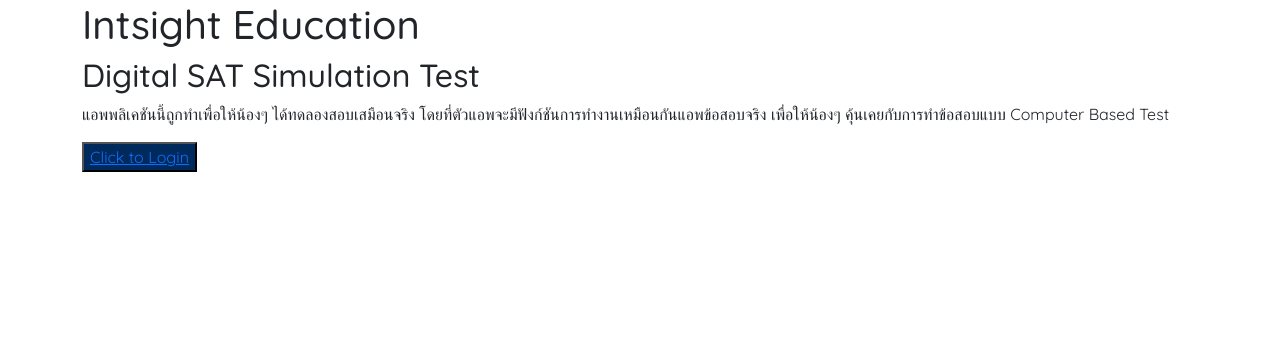
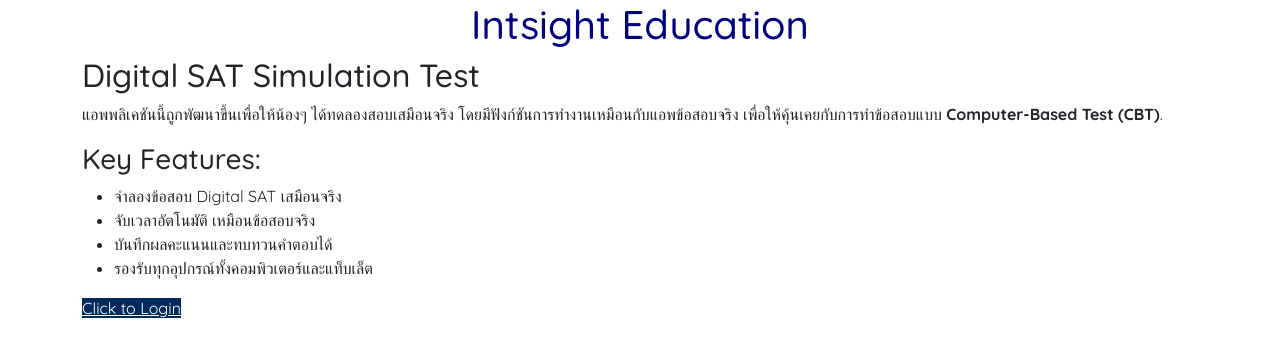
Before and after one commit to bosserz/sat-simulation-test, a Flask app: page / in a window 1280 px wide. Shown: the top 357 px of the page. Run offline with Flask 3, Linux system fonts and the light colour scheme; some web fonts are replaced.

Commit message:
edit homepage

```diff
--- a/templates/index.html
+++ b/templates/index.html
@@ -3,17 +3,35 @@
 {% block head %}
 <title>Digital SAT Mock Test</title>
 <link rel="stylesheet" href="{{ url_for('static', filename='styles.css') }}">
+<link rel="stylesheet" href="{{ url_for('static', filename='index_style.css') }}">
 {% endblock %}
 
 {% block body %}
 <div class="container">
-    <h1>Intsight Education</h1>
-    <h2>Digital SAT Simulation Test</h2>
-    <p>
-        แอพพลิเคชันนี้ถูกทำเพื่อให้น้องๆ ได้ทดลองสอบเสมือนจริง โดยที่ตัวแอพจะมีฟังก์ชันการทำงานเหมือนกันแอพข้อสอบจริง
-        เพื่อให้น้องๆ คุ้นเคยกับการทำข้อสอบแบบ Computer Based Test
-    </p>
-    <button class="btn-int">
-        <a href="{{ url_for('login') }}">Click to Login</a>
-    </button>
+    <div class="header">
+        <h1>Intsight Education</h1>
+        <h2>Digital SAT Simulation Test</h2>
+    </div>
+
+    <div class="intro">
+        <p>
+            แอพพลิเคชันนี้ถูกพัฒนาขึ้นเพื่อให้น้องๆ ได้ทดลองสอบเสมือนจริง โดยมีฟังก์ชันการทำงานเหมือนกับแอพข้อสอบจริง
+            เพื่อให้คุ้นเคยกับการทำข้อสอบแบบ <strong>Computer-Based Test (CBT)</strong>.
+        </p>
+    </div>
+
+    <div class="features">
+        <h3>Key Features:</h3>
+        <ul>
+            <li>จำลองข้อสอบ Digital SAT เสมือนจริง</li>
+            <li>จับเวลาอัตโนมัติ เหมือนข้อสอบจริง</li>
+            <li>บันทึกผลคะแนนและทบทวนคำตอบได้</li>
+            <li>รองรับทุกอุปกรณ์ทั้งคอมพิวเตอร์และแท็บเล็ต</li>
+        </ul>
+    </div>
+
+    <div class="login-btn-container">
+        <a href="{{ url_for('login') }}" class="btn-int">Click to Login</a>
+    </div>
+</div>
 {% endblock %}
```
